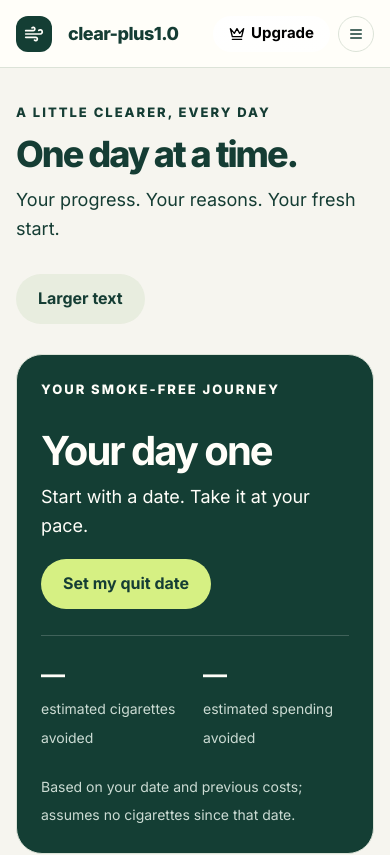
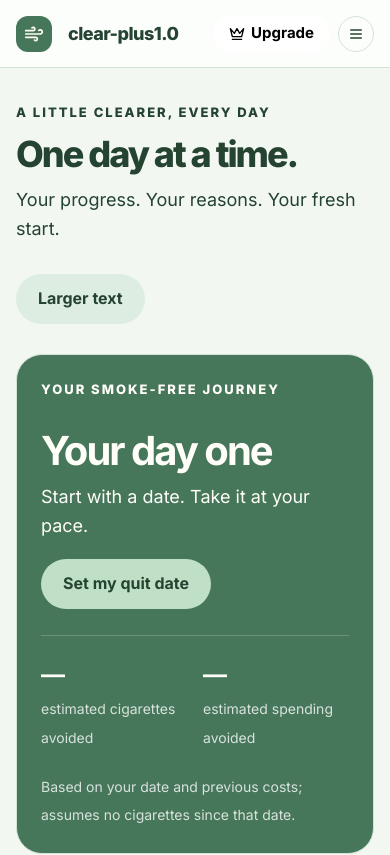
Before and after one commit to JDS711/clear-plus, a React (Vite) app: page / in a window 390 px wide. Shown: the top 855 px of the page. Built offline with nearby package versions, Linux system fonts and the light colour scheme.

Commit message:
Add appearance themes and fix progress tools (#6)

```diff
--- /dev/null
+++ b/lib/progress.js
@@ -0,0 +1,30 @@
+export const FIVE_MINUTE_PAUSE_SECONDS = 300;
+
+export function fiveMinutePauseRemaining(endMs, nowMs) {
+  if (!Number.isFinite(endMs) || !Number.isFinite(nowMs)) return FIVE_MINUTE_PAUSE_SECONDS;
+  return Math.min(
+    FIVE_MINUTE_PAUSE_SECONDS,
+    Math.max(0, Math.floor((endMs - nowMs) / 1000)),
+  );
+}
+
+export function buildSavingsProjection(days, hours, dailyCost, pastDays = 14, futureDays = 15) {
+  const safeDays = Math.max(0, Number(days) || 0);
+  const safeHours = Math.max(0, Math.min(23, Number(hours) || 0));
+  const safeDailyCost = Math.max(0, Number(dailyCost) || 0);
+  const currentDay = safeDays + safeHours / 24;
+  const startDay = Math.max(0, safeDays - pastDays);
+  const endDay = safeDays + futureDays;
+  const points = [];
+
+  for (let day = startDay; day <= endDay; day += 1) {
+    const isToday = day === safeDays;
+    const representedDay = isToday ? currentDay : day;
+    points.push({
+      day,
+      saved: representedDay * safeDailyCost,
+      kind: isToday ? 'today' : day < safeDays ? 'history' : 'projection',
+    });
+  }
+  return points;
+}
--- a/src/App.tsx
+++ b/src/App.tsx
@@ -1,11 +1,12 @@
 import Remodel from './Remodel';
 import { FREE_GUIDED_SESSIONS, canStartGuidedBreathing, nextGuidedUseCount } from '../lib/sos.js';
+import { buildSavingsProjection } from '../lib/progress.js';
 import { Analytics } from "@vercel/analytics/react";
 import React, { useState, useEffect, useRef, useMemo } from 'react';
 import {
   Wind, Heart, Clock, DollarSign, Cigarette, X, Plus, Sparkles, Flame, Activity, Brain, Settings,
   Play, Pause, RotateCcw, ShieldCheck, Leaf, Droplets, Download, Smartphone, Wallet, Crown, Lock,
-  BarChart3, CalendarDays, Gift, Plane, Milk, ShoppingBag, BookOpen, Phone, Info, Zap, TrendingUp,
+  BarChart3, Gift, Plane, Milk, ShoppingBag, BookOpen, Phone, Info, Zap, TrendingUp,
   PiggyBank, Check, Star, Quote, Menu, LayoutDashboard, NotebookPen, Trophy, LifeBuoy, ArrowRight,
   MapPin, Upload, Share2, Instagram, Facebook, ExternalLink, QrCode, Copy, ChevronDown, Users, TimerReset,
   BadgeCheck, Rocket, Eye, MousePointerClick
@@ -17,6 +18,21 @@ type Toast = { id: string; title: string; body: string };
 type Tab = 'analytics' | 'dashboard' | 'sos' | 'journal' | 'rewards' | 'settings';
 type Mode = 'landing' | 'app';
 type ShareType = 'money' | 'days';
+type AppTheme = 'green' | 'warm' | 'rose' | 'blue' | 'night';
+type AppFont = 'clean' | 'friendly' | 'serif';
+
+const THEME_OPTIONS: Array<{ id: AppTheme; label: string; swatch: string }> = [
+  { id: 'green', label: 'Pastel green', swatch: '#9fc9ad' },
+  { id: 'warm', label: 'Yellow orange', swatch: '#efc477' },
+  { id: 'rose', label: 'Pink red', swatch: '#e8a0a5' },
+  { id: 'blue', label: 'Blue grey', swatch: '#9eb7c8' },
+  { id: 'night', label: 'Night', swatch: '#22252b' },
+];
+const FONT_OPTIONS: Array<{ id: AppFont; label: string; stack: string }> = [
+  { id: 'clean', label: 'Clean', stack: 'Inter, system-ui, sans-serif' },
+  { id: 'friendly', label: 'Friendly', stack: 'Trebuchet MS, Arial, sans-serif' },
+  { id: 'serif', label: 'Calm serif', stack: 'Georgia, Times New Roman, serif' },
+];
 
 const QUOTES = [
   "Take a pause. Cravings pass, and support can help.",
@@ -61,6 +77,18 @@ export default function App() {
   const [showPaywall, setShowPaywall] = useState(false);
   const [paywallFeature, setPaywallFeature] = useState('Premium Analytics');
   const [billing, setBilling] = useState<'monthly' | 'yearly' | 'lifetime'>('yearly');
+  const [appTheme, setAppTheme] = useState<AppTheme>(() => {
+    try {
+      const value = localStorage.getItem('clear_theme') as AppTheme | null;
+      return THEME_OPTIONS.some(option => option.id === value) ? value! : 'green';
+    } catch { return 'green'; }
+  });
+  const [appFont, setAppFont] = useState<AppFont>(() => {
+    try {
+      const value = localStorage.getItem('clear_font') as AppFont | null;
+      return FONT_OPTIONS.some(option => option.id === value) ? value! : 'clean';
+    } catch { return 'clean'; }
+  });
 
   // Which plans Stripe will actually accept, reported by /api/plans when the paywall opens.
   // null means "not asked yet, or no usable answer".
@@ -149,9 +177,11 @@ export default function App() {
       // in the browser; mirroring it here is what made the flag worth forging.
       localStorage.setItem('clear_sosUses', JSON.stringify({ date: new Date().toDateString(), count: sosUses }));
       localStorage.setItem('clear_mode', mode);
+      localStorage.setItem('clear_theme', appTheme);
+      localStorage.setItem('clear_font', appFont);
       if (referral) localStorage.setItem('clear_referral', referral);
     } catch {}
-  }, [quitDate, cigsPerDay, costPerPack, packSize, sosUses, mode, referral]);
+  }, [quitDate, cigsPerDay, costPerPack, packSize, sosUses, mode, referral, appTheme, appFont]);
 
   useEffect(() => {
     try {
@@ -269,26 +299,10 @@ export default function App() {
   const progressPct = Math.min(100, Math.round((totalMins / 43200) * 100));
 
   const savingsChartData = useMemo(() => {
-    const pts = 30;
-    const arr = [];
-    const start = Math.max(0, days - pts + 1);
-    for (let i = 0; i < pts; i++) {
-      const d = start + i;
-      const saved = (d <= days ? d * dailyCost : 0) + (d === days ? (hours / 24) * dailyCost : 0);
-      arr.push({ day: d, saved: Math.max(0, saved) });
-    }
+    const arr = buildSavingsProjection(days, hours, dailyCost);
     const max = Math.max(...arr.map(a => a.saved), yearlyCost / 12);
-    return { points: arr, max: max * 1.1 };
+    return { points: arr, max: max * 1.1, todayIndex: arr.findIndex(point => point.kind === 'today') };
   }, [days, hours, dailyCost, yearlyCost]);
-
-  const heatmap = useMemo(() => {
-    const daysArr = Array.from({ length: 35 }, (_, i) => { const d = new Date(); d.setDate(d.getDate() - (34 - i)); d.setHours(12, 0, 0, 0); return d; });
-    return daysArr.map(d => {
-      const same = cravings.filter(c => new Date(c.time).toDateString() === d.toDateString());
-      const avg = same.length ? Math.round(same.reduce((a, b) => a + b.intensity, 0) / same.length) : 0;
-      return { date: d, count: same.length, avg };
-    });
-  }, [cravings]);
 
   const addCraving = () => {
     const c: Craving = { id: Date.now().toString(), time: new Date(), intensity: cravingIntensity, trigger: cravingTrigger, passed: false, note: cravingNote.trim() || undefined };
@@ -426,6 +440,12 @@ export default function App() {
     if (el) el.scrollIntoView({ behavior: 'smooth', block: 'start' });
     setMobileNavOpen(false);
   };
+  const reviewSavingsEstimate = () => {
+    setActiveTab('dashboard');
+    window.setTimeout(() => {
+      document.getElementById('savings-calculator')?.scrollIntoView({ behavior: 'smooth', block: 'center' });
+    }, 50);
+  };
 
   const enterApp = (refSource?: string) => {
     if (refSource) setReferral(refSource);
@@ -436,7 +456,11 @@ export default function App() {
 
   // === RENDER ===
   return (
-    <div className="clear-shell min-h-screen bg-[#070708] text-white selection:bg-white/20 flex flex-col relative overflow-x-hidden">
+    <div
+      className="clear-shell min-h-screen bg-[#070708] text-white selection:bg-white/20 flex flex-col relative overflow-x-hidden"
+      data-theme={appTheme}
+      style={{ '--app-font': FONT_OPTIONS.find(option => option.id === appFont)?.stack } as React.CSSProperties}
+    >
       {/* Celebration */}
       {showSuccessCelebration && (
         <div className="fixed inset-0 z-[100] flex items-center justify-center p-4 pointer-events-none">
@@ -534,22 +558,20 @@ export default function App() {
                                 const max = savingsChartData.max || 1;
                                 const path = pts.map((p, i) => `${i === 0 ? 'M' : 'L'} ${(i / (pts.length - 1)) * 280 + 10} ${90 - (p.saved / max) * 80}`).join(' ');
                                 const area = path + ` L ${(pts.length - 1) / (pts.length - 1) * 280 + 10} 90 L 10 90 Z`;
-                                return <><path d={area} fill="url(#g2)" /><path d={path} fill="none" stroke="#10b981" strokeWidth="2" strokeLinejoin="round" strokeLinecap="round" /></>;
+                                const todayX = (savingsChartData.todayIndex / (pts.length - 1)) * 280 + 10;
+                                return <><path d={area} fill="url(#g2)" /><path d={path} fill="none" stroke="var(--theme-accent)" strokeWidth="2" strokeLinejoin="round" strokeLinecap="round" /><line x1={todayX} x2={todayX} y1="8" y2="92" stroke="var(--theme-accent)" strokeOpacity="0.35" strokeDasharray="3 3" /></>;
                               })()}
                             </svg>
-                            <div className="absolute bottom-0 left-0 right-0 flex justify-between text-[9px] text-white/20 px-2"><span>Day {Math.max(0, days - 29)}</span><span>Today</span><span>Proj +15d</span></div>
+                            <div className="absolute bottom-0 left-0 right-0 flex justify-between text-[9px] text-white/20 px-2"><span>Past 14d</span><span>Today</span><span>Projected +15d</span></div>
                           </div>
-                        </div>
-                        <div className="rounded-[16px] bg-[#0f0f10] border border-white/[0.06] p-4">
-                          <div className="flex items-center justify-between mb-3"><span className="text-[11px] font-bold tracking-widest uppercase text-white/30 flex items-center gap-1.5"><CalendarDays className="w-3.5 h-3.5" /> Craving Heatmap</span><span className="text-[10px] text-white/30">{cravingsPassed} wins</span></div>
-                          <div className="grid grid-cols-7 gap-1.5">{heatmap.map((d, i) => { const intensity = d.avg; const bg = intensity === 0 ? 'bg-white/[0.04]' : intensity <= 3 ? 'bg-emerald-500/20' : intensity <= 6 ? 'bg-amber-500/30' : 'bg-rose-500/40'; return <div key={i} className={`aspect-square rounded-[6px] border border-white/[0.04] flex items-center justify-center ${bg}`}><span className={`text-[9px] font-bold ${d.avg > 0 ? 'text-white/80' : 'text-white/15'}`}>{d.count || ''}</span></div>; })}</div>
+                          <p className="text-[11px] text-white/40 mt-2">Solid progress through today; the right side estimates future savings if you remain smoke-free.</p>
                         </div>
                       </div>
                       {!isPremium && (
                         <div className="absolute inset-0 bg-gradient-to-t from-[#121214] via-[#121214]/80 to-transparent flex flex-col items-center justify-end p-6 text-center">
                           <div className="w-12 h-12 rounded-full bg-white text-black flex items-center justify-center mb-3 shadow-[0_8px_24px_rgba(255,255,255,0.2)]"><Crown className="w-6 h-6" /></div>
                           <div className="text-[15px] font-bold tracking-[-0.01em]">Unlock Premium Analytics</div>
-                          <div className="text-[12px] text-white/50 mt-1 max-w-[260px] leading-[1.5]">Savings chart, heatmap, 1-year projections. In 1 year: ${yearlyCost.toFixed(0)} saved.</div>
+                          <div className="text-[12px] text-white/50 mt-1 max-w-[260px] leading-[1.5]">Savings history, future projections and progress rewards. In 1 year: ${yearlyCost.toFixed(0)} saved.</div>
                           <button onClick={() => openPaywall('Premium Analytics')} className="mt-4 h-11 px-6 rounded-full bg-white text-black font-bold text-[13px] flex items-center gap-2 hover:bg-white/90"><Crown className="w-4 h-4" /> Unlock with clear-plus1.0</button>
                         </div>
                       )}
@@ -681,7 +703,7 @@ export default function App() {
                             <div className="rounded-[14px] bg-[#0f0f10] border border-white/[0.06] p-3"><div className="text-[10px] uppercase tracking-widest font-bold text-white/30">Estimated spending avoided</div><div className="text-[20px] font-[900] mt-1">${moneySaved.toFixed(2)}</div></div>
                             <div className="rounded-[14px] bg-[#0f0f10] border border-white/[0.06] p-3"><div className="text-[10px] uppercase tracking-widest font-bold text-white/30">Yearly goal</div><div className="text-[20px] font-[900] mt-1">${yearlyCost.toFixed(0)}</div><div className="text-[11px] text-emerald-300">{Math.round((moneySaved / yearlyCost) * 100) || 0}% filled</div></div>
                           </div>
-                          <button onClick={() => setActiveTab('dashboard')} className="w-full h-12 rounded-[14px] bg-white text-black font-bold text-[13px] flex items-center justify-center gap-2 hover:bg-white/90"><Gift className="w-4 h-4" /> Review savings estimate</button>
+                          <button onClick={reviewSavingsEstimate} className="w-full h-12 rounded-[14px] bg-white text-black font-bold text-[13px] flex items-center justify-center gap-2 hover:bg-white/90"><Gift className="w-4 h-4" /> Review savings estimate</button>
                         </div>
                       </div>
                     </div>
@@ -713,6 +735,40 @@ export default function App() {
                           }}
                           className="w-full min-w-0 h-11 px-3 rounded-[12px] bg-[#0f0f10] border border-white/[0.10] text-[13px] [color-scheme:dark]"
                         />
+                      </div>
+                      <div className="rounded-[16px] bg-white/[0.03] border border-white/[0.06] p-4">
+                        <div className="text-[11px] font-bold tracking-widest uppercase text-white/30 mb-3">Colour theme</div>
+                        <div className="grid grid-cols-2 sm:grid-cols-4 gap-2">
+                          {THEME_OPTIONS.map(option => (
+                            <button
+                              key={option.id}
+                              type="button"
+                              aria-pressed={appTheme === option.id}
+                              onClick={() => setAppTheme(option.id)}
+                              className={`min-h-11 rounded-[12px] border px-3 py-2 text-[12px] font-bold flex items-center gap-2 ${appTheme === option.id ? 'border-current bg-white/[0.10]' : 'border-white/[0.08] bg-white/[0.03]'}`}
+                            >
+                              <span className="w-4 h-4 rounded-full border border-black/10" style={{ background: option.swatch }} />
+                              {option.label}
+                            </button>
+                          ))}
+                        </div>
+                      </div>
+                      <div className="rounded-[16px] bg-white/[0.03] border border-white/[0.06] p-4">
+                        <div className="text-[11px] font-bold tracking-widest uppercase text-white/30 mb-3">Font</div>
+                        <div className="grid grid-cols-1 sm:grid-cols-3 gap-2">
+                          {FONT_OPTIONS.map(option => (
+                            <button
+                              key={option.id}
+                              type="button"
+                              aria-pressed={appFont === option.id}
+                              onClick={() => setAppFont(option.id)}
+                              className={`min-h-11 rounded-[12px] border px-3 py-2 text-[13px] ${appFont === option.id ? 'border-current bg-white/[0.10]' : 'border-white/[0.08] bg-white/[0.03]'}`}
+                              style={{ fontFamily: option.stack }}
+                            >
+                              {option.label}
+                            </button>
+                          ))}
+                        </div>
                       </div>
                       <div className="rounded-[16px] bg-white/[0.03] border border-white/[0.06] p-4">
                         <div className="text-[11px] font-bold tracking-widest uppercase text-white/30 mb-3">AU Cost Inputs</div>
@@ -880,7 +936,7 @@ export default function App() {
       )}
 
        <Analytics />
-       <style>{`@import url('https://fonts.googleapis.com/css2?family=Inter:wght@400;500;600;700;800;900&display=swap'); *{font-family: Inter, ui-sans-serif, system-ui, -apple-system, Segoe UI, Roboto, Helvetica, Arial}`}</style>
+       <style>{`@import url('https://fonts.googleapis.com/css2?family=Inter:wght@400;500;600;700;800;900&display=swap'); .clear-shell, .clear-shell *{font-family:var(--app-font, Inter, ui-sans-serif, system-ui, -apple-system, Segoe UI, Roboto, Helvetica, Arial)}`}</style>
     </div>
   );
 }
```
Also changed, not shown: src/Remodel.tsx (+3 -2 lines), src/remodel.css, 1 other file (tests, documents, lock files or other folders).
